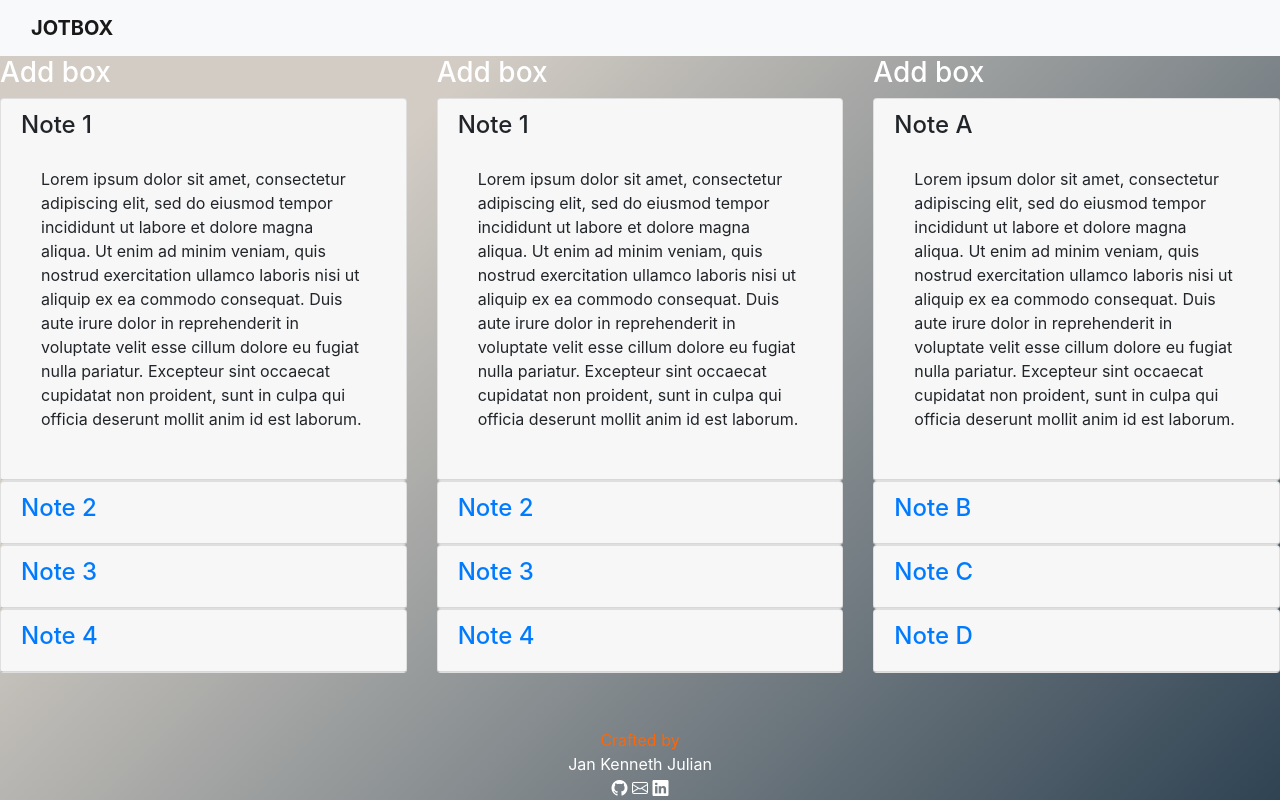
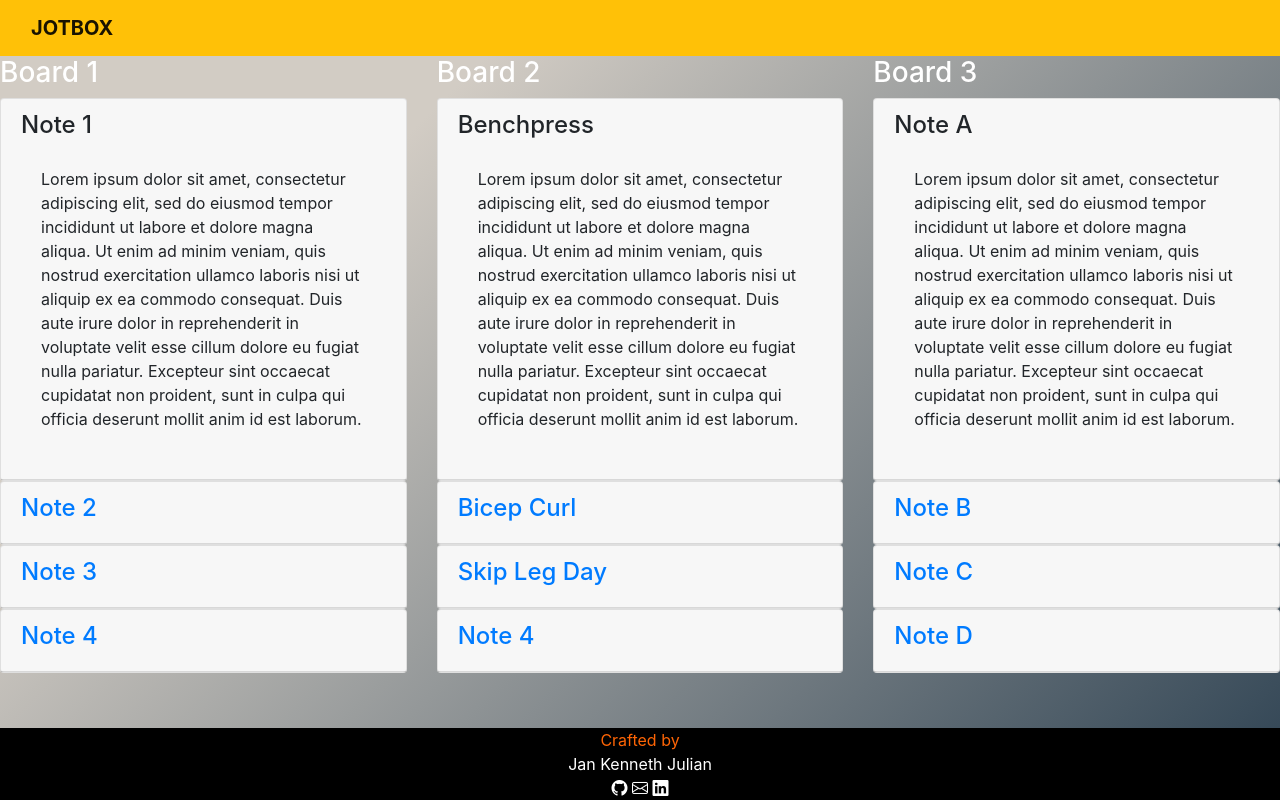
Before and after one commit to kenjulian/bootstrap-project, a website: page dashboard.html in a window 1280 px wide. Drawn offline with nearby package versions, Linux system fonts and the light colour scheme.

```diff
--- a/css/dashboard.css
+++ b/css/dashboard.css
@@ -6,3 +6,7 @@
 .before-name {
     color:#ff6505
 }
+
+footer {
+    background-color: black;
+}
--- a/css/styles.css
+++ b/css/index.css
@@ -5,7 +5,8 @@
 } */
 
 body {
-    background-color: rgb(18, 17, 17);
+    background-color: #000000;
+    background-image: linear-gradient(147deg, #000000 0%, #434343 74%);
 }
 
  /* footer {
@@ -66,29 +67,11 @@
 
 }
 
-/* .filler {
-    background-color: rgb(18, 17, 17);
-    color: azure;
-} */
 
 .before-name {
     color:#ff6505
 }
 
-.dash-main {
-    background-color:aqua;
+footer {
+    background-color: black;
 }
-
-article {
-    min-height: 100%;
-    display: grid;
-    grid-template-rows: auto 1fr auto;
-}
-
-/* footer {
-    display: flex;
-    justify-content: center;
-    padding: 5px;
-    background-color: #45a1ff;
-    color: #fff;
-} */
--- a/dashboard.html
+++ b/dashboard.html
@@ -18,16 +18,16 @@
 
     </head>
     <body class="bg-dark d-flex flex-column min-vh-100">
-        <nav class="navbar navbar-light bg-light sticky-top">
+        <nav class="navbar navbar-light bg-warning sticky-top">
             <div class="container-fluid">
-              <span class="navbar-brand mb-0 h1"><strong>JOTBOX</strong></span>
+              <a href="index.html"><span class="navbar-brand mb-0 h1"><strong>JOTBOX</strong></span></a>
             </div>
         </nav>
         <div class="row row-content">
             <div class="col-4">
-                <h3 class="text-white">Add box</h3>
                 <!-- accordion -->
                 <div id="accordion">
+                    <h3 class="text-white">Board 1</h3>
                     <div class="card">
                         <div role="tab" class="card-header">
                             <h4>
@@ -89,17 +89,17 @@
             </div>
 
             <div class="col-4">
-                <h3 class="text-white">Add box</h3>
                 <!-- accordion -->
                 <div id="accordion">
+                    <h3 class="text-white">Board 2</h3>
                     <div class="card">
                         <div role="tab" class="card-header">
                             <h4>
-                                <a data-toggle="collapse" data-target="#note-one">
-                                    Note 1
+                                <a data-toggle="collapse" data-target="#benchpress">
+                                    Benchpress
                                 </a>
                             </h4>
-                            <div class="collapse show" id="note-one" data-parent="#accordion">
+                            <div class="collapse show" id="benchpress" data-parent="#accordion">
                                 <div class="card-body">
                                     <p class="d-none d-sm-block">Lorem ipsum dolor sit amet, consectetur adipiscing elit, sed do eiusmod tempor incididunt ut labore et dolore magna aliqua. Ut enim ad minim veniam, quis nostrud exercitation ullamco laboris nisi ut aliquip ex ea commodo consequat. Duis aute irure dolor in reprehenderit in voluptate velit esse cillum dolore eu fugiat nulla pariatur. Excepteur sint occaecat cupidatat non proident, sunt in culpa qui officia deserunt mollit anim id est laborum.</p>
                                 </div>
@@ -109,11 +109,11 @@
                     <div class="card">
                         <div role="tab" class="card-header">
                             <h4>
-                                <a class="collapsed" data-toggle="collapse" data-target="#note-two">
-                                    Note 2
+                                <a class="collapsed" data-toggle="collapse" data-target="#bicep-curl">
+                                    Bicep Curl
                                 </a>
                             </h4>
-                            <div class="collapse" id="note-two" data-parent="#accordion">
+                            <div class="collapse" id="bicep-curl" data-parent="#accordion">
                                 <div class="card-body">
                                     <p class="d-none d-sm-block">Lorem ipsum dolor sit amet, consectetur adipiscing elit, sed do eiusmod tempor incididunt ut labore et dolore magna aliqua. Ut enim ad minim veniam, quis nostrud exercitation ullamco laboris nisi ut aliquip ex ea commodo consequat. Duis aute irure dolor in reprehenderit in voluptate velit esse cillum dolore eu fugiat nulla pariatur. Excepteur sint occaecat cupidatat non proident, sunt in culpa qui officia deserunt mollit anim id est laborum.</p>
                                 </div>
@@ -123,11 +123,11 @@
                     <div class="card">
                         <div role="tab" class="card-header">
                              <h4>
-                                <a class="collapsed" data-toggle="collapse" data-target="#note-three">
-                                    Note 3
+                                <a class="collapsed" data-toggle="collapse" data-target="#no-legs">
+                                    Skip Leg Day
                                 </a>
                              </h4>
-                             <div class="collapse" id="note-three" data-parent="#accordion">
+                             <div class="collapse" id="no-legs" data-parent="#accordion">
                                 <div class="card-body">
                                     <p class="d-none d-sm-block">Lorem ipsum dolor sit amet, consectetur adipiscing elit, sed do eiusmod tempor incididunt ut labore et dolore magna aliqua. Ut enim ad minim veniam, quis nostrud exercitation ullamco laboris nisi ut aliquip ex ea commodo consequat. Duis aute irure dolor in reprehenderit in voluptate velit esse cillum dolore eu fugiat nulla pariatur. Excepteur sint occaecat cupidatat non proident, sunt in culpa qui officia deserunt mollit anim id est laborum.</p>
                                 </div>
@@ -153,9 +153,9 @@
             </div>
 
             <div class="col-4">
-                <h3 class="text-white">Add box</h3>
                 <!-- accordion -->
                 <div id="accordion">
+                    <h3 class="text-white">Board 3</h3>
                     <div class="card">
                         <div role="tab" class="card-header">
                             <h4>
```
Also changed, not shown: index.html (+9 -13 lines).
